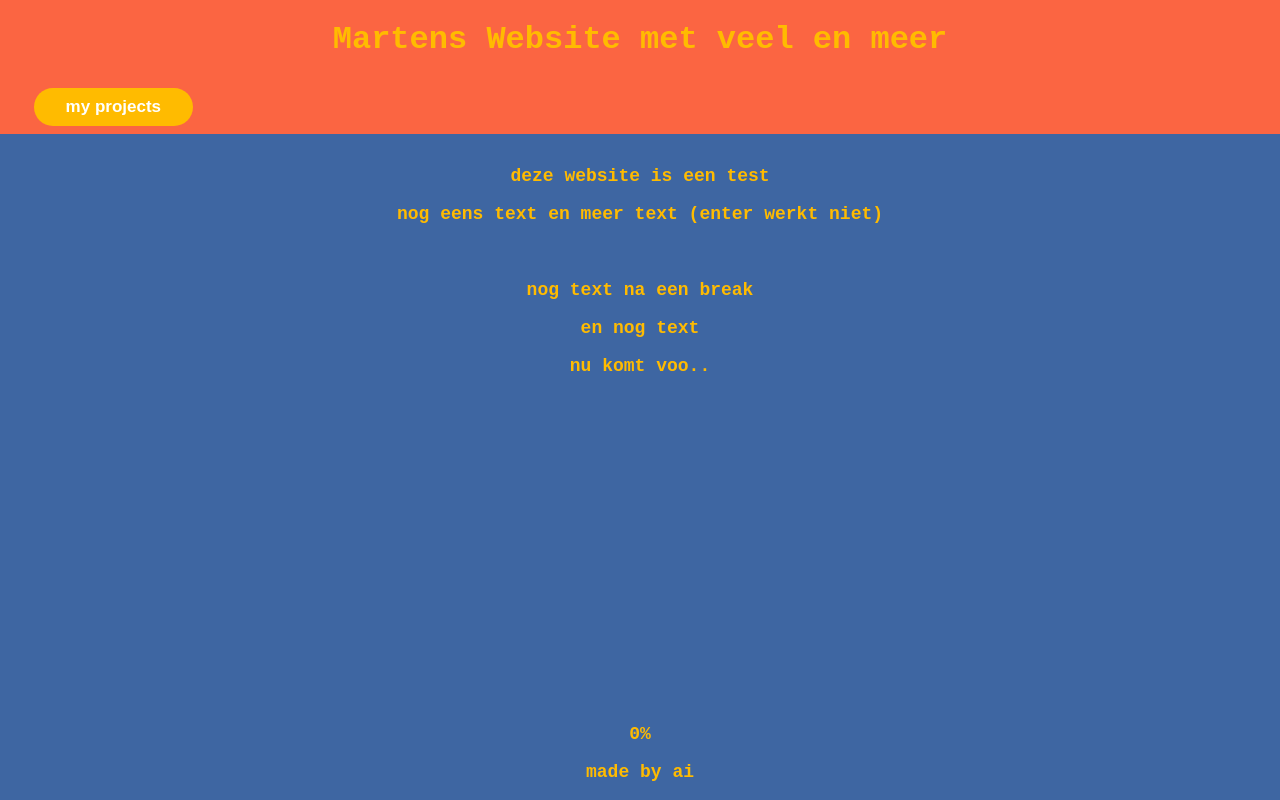
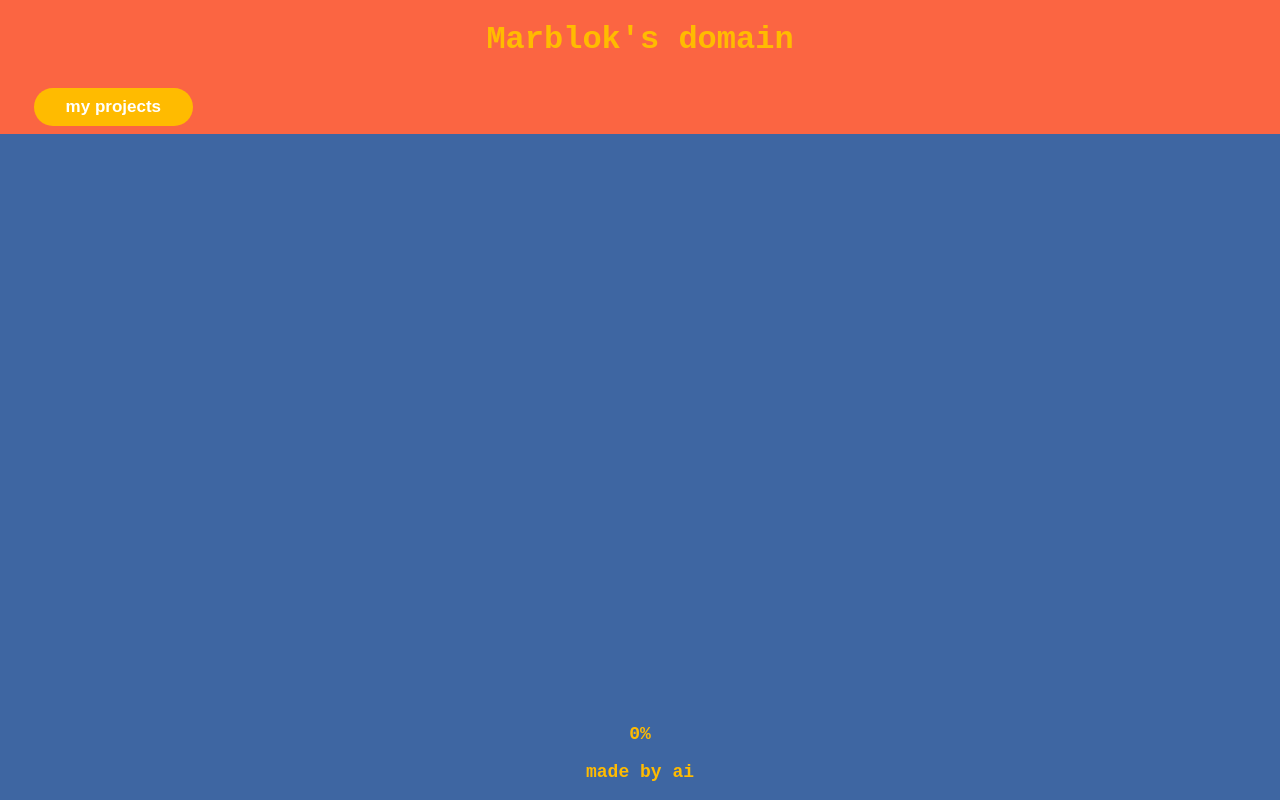
Before and after one commit to marblokfromminecraft/marblokfromminecraft.github.io, a plain HTML site: page index.html in a window 1280 px wide. Drawn offline with Linux system fonts and the light colour scheme.

Commit message:
cleared index

```diff
--- a/index.html
+++ b/index.html
@@ -2,14 +2,14 @@
 
 <html>
     <head>
-        <title>Martens Website - Home</title>
+        <title>Marblok's domain - Home</title>
         <link rel="stylesheet" href="styles.css" />
         <script type="text/javascript" src="script.js"></script>
     </head>
 
     <body>
         <header>
-            <h1>Martens Website met veel en meer</h1>
+            <h1>Marblok's domain</h1>
             <nav class="navi">
                 <ul id="nav">
                     <li><a class="links" href="pages/projects/projects.html">my projects</a></li>
@@ -17,14 +17,6 @@
 
         </header>
         <main>
-            <p>deze website is een test</p>
-            <p>nog eens text
-                en meer text (enter werkt niet)
-            </p>
-        </br>
-        <p>nog text na een break</p>
-        <p>en nog text</p>
-        <p>nu komt voo..</p>
         </main>
         <footer>
             <strong>0%</strong>
```
